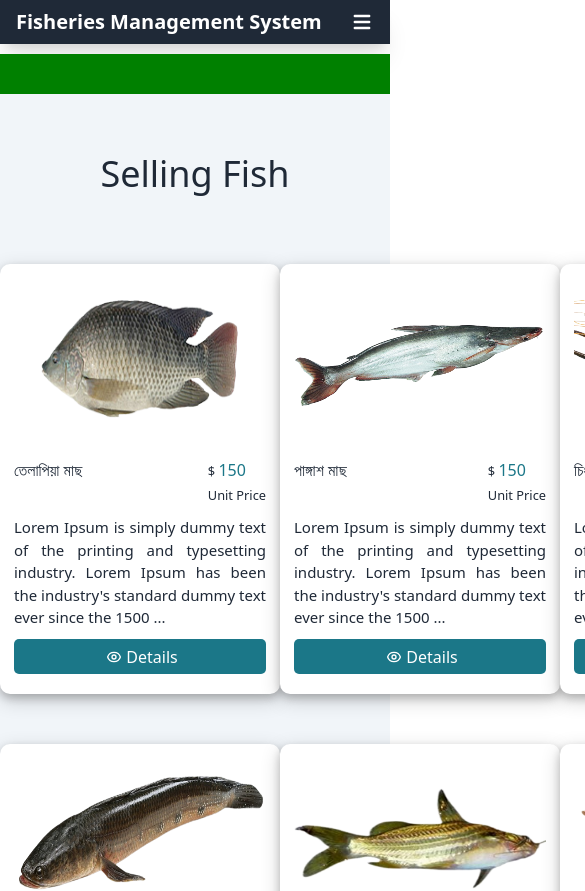
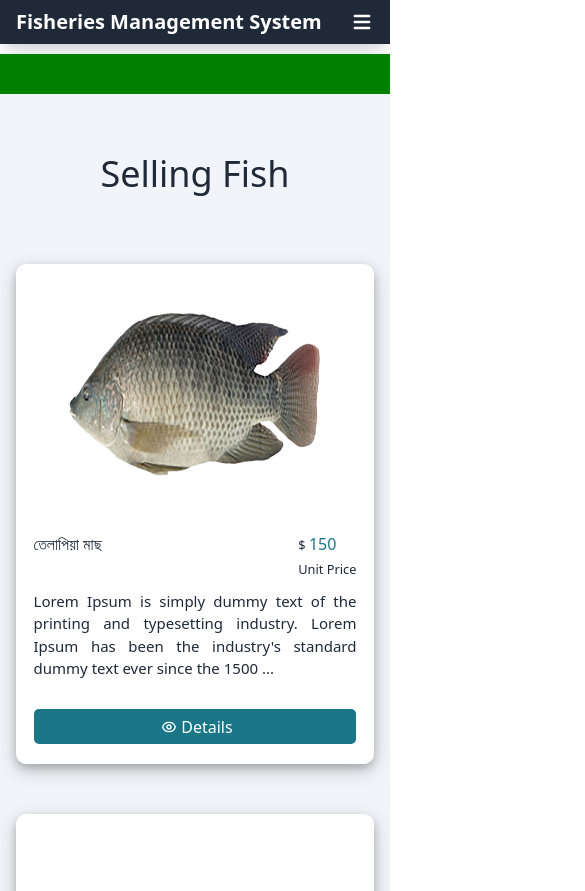
Before and after one commit to Fisheries-Management-System/fisheries-management-system-client, a React (Create React App) app: page / in a window 390 px wide. Shown: the top 891 px of the page, 585 px wide, since content can reach past the window. Built offline with nearby package versions, Linux system fonts and the light colour scheme.

Commit message:
responsive done

```diff
--- a/src/Components/HomePage/Testimonial/SellingFish.css
+++ b/src/Components/HomePage/Testimonial/SellingFish.css
@@ -71,3 +71,27 @@
     text-align: justify;
     font-size: 15px;
 }
+
+/* responsive for smallest devices */
+@media only screen and (max-width: 576px) {
+    .selling-fish-card-container {
+        grid-template-columns: repeat(1, 1fr);
+    }
+    .selling-fish-card{
+        height: 500px;
+        width: 92%;
+        margin-left: 4%;
+        margin-right: 4%;
+    }
+    .fish-img-wrapper{
+        height: 250px;
+
+    }
+
+}
+@media only screen and (max-width: 820px) and (min-width: 577px){
+    .selling-fish-card{
+        width: 250px;
+        height: 460px;
+    }
+}
```
